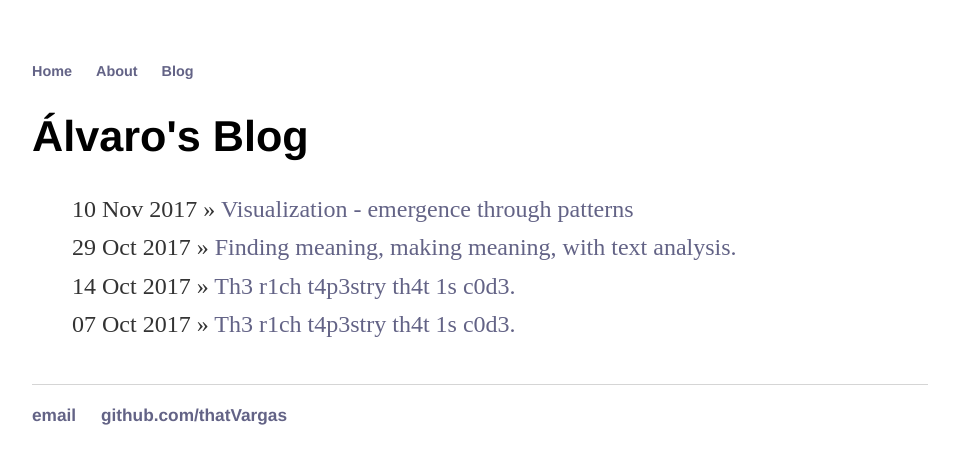
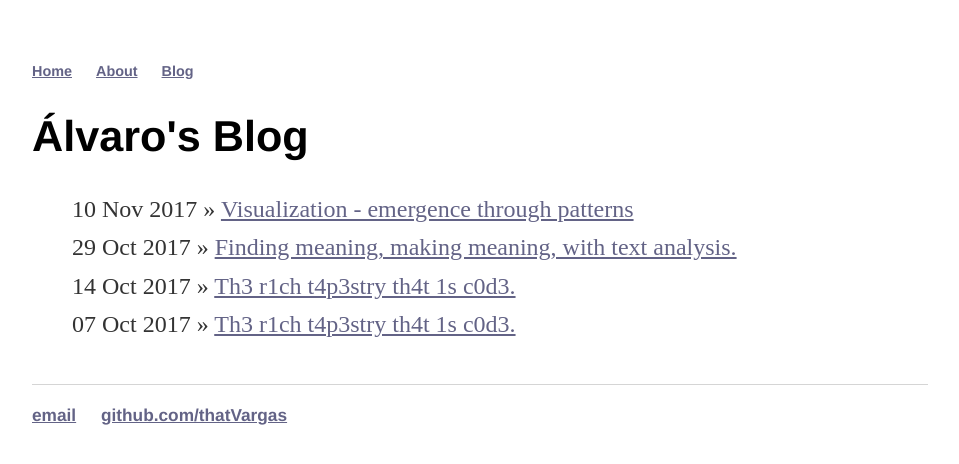
Before and after one commit to thatVargas/thatvargas.github.io, a Jekyll site: the page built from blog/index.html, in a window 1280 px wide. Shown: the top 464 px of the page, without its empty margins (160-1119 px from the left). Built offline with Jekyll 4.4.1, drawn with Linux system fonts in a browser that asks for light colours.

Commit message:
Update main.css

```diff
--- a/css/main.css
+++ b/css/main.css
@@ -1,6 +1,6 @@
 body { margin: 60px auto; width: 70%; }
 
-a { text-decoration: none; color: #636386; }
+a { text-decoration: bold; color: #636386; }
 a:hover { text-decoration: underline; }
 
 img.wrap {float: right}
```
